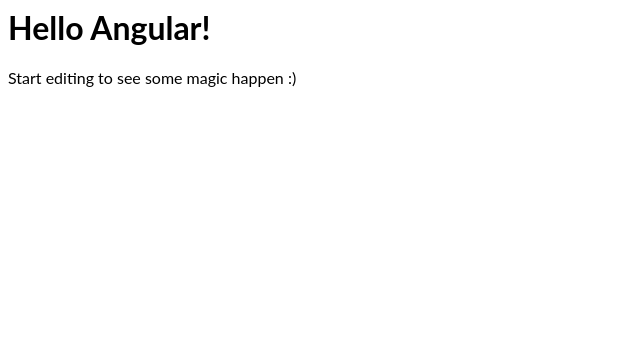
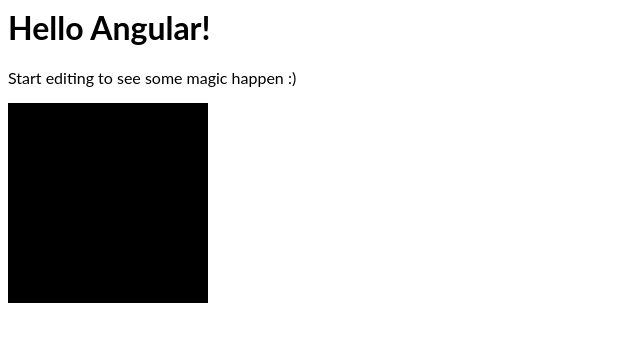
Before and after one commit to mhervy/angular-test-pinch, an Angular app: page / in a window 1280 px wide. Shown: the top 342 px of the page, without its empty margins (0-640 px from the left). Built offline with nearby package versions, Linux system fonts and the light colour scheme.

Commit message:
3 files modified

```diff
--- a/package.json
+++ b/package.json
@@ -12,7 +12,8 @@
     "@angular/router": "^8.0.0",
     "core-js": "2",
     "rxjs": "^6.5.2",
-    "zone.js": "^0.9.1"
+    "zone.js": "^0.9.1",
+    "hammerjs": "2.0.8"
   },
   "scripts": {
     "ng": "ng",
--- a/src/app/app.component.css
+++ b/src/app/app.component.css
@@ -1,3 +1,9 @@
 p {
   font-family: Lato;
 }
+
+.testdiv {
+  background-color: black;
+  height: 200px;
+  width: 200px;
+}
--- a/src/app/app.component.html
+++ b/src/app/app.component.html
@@ -2,3 +2,5 @@
 <p>
   Start editing to see some magic happen :)
 </p>
+
+<div #testdiv class="testdiv"></div>
```
